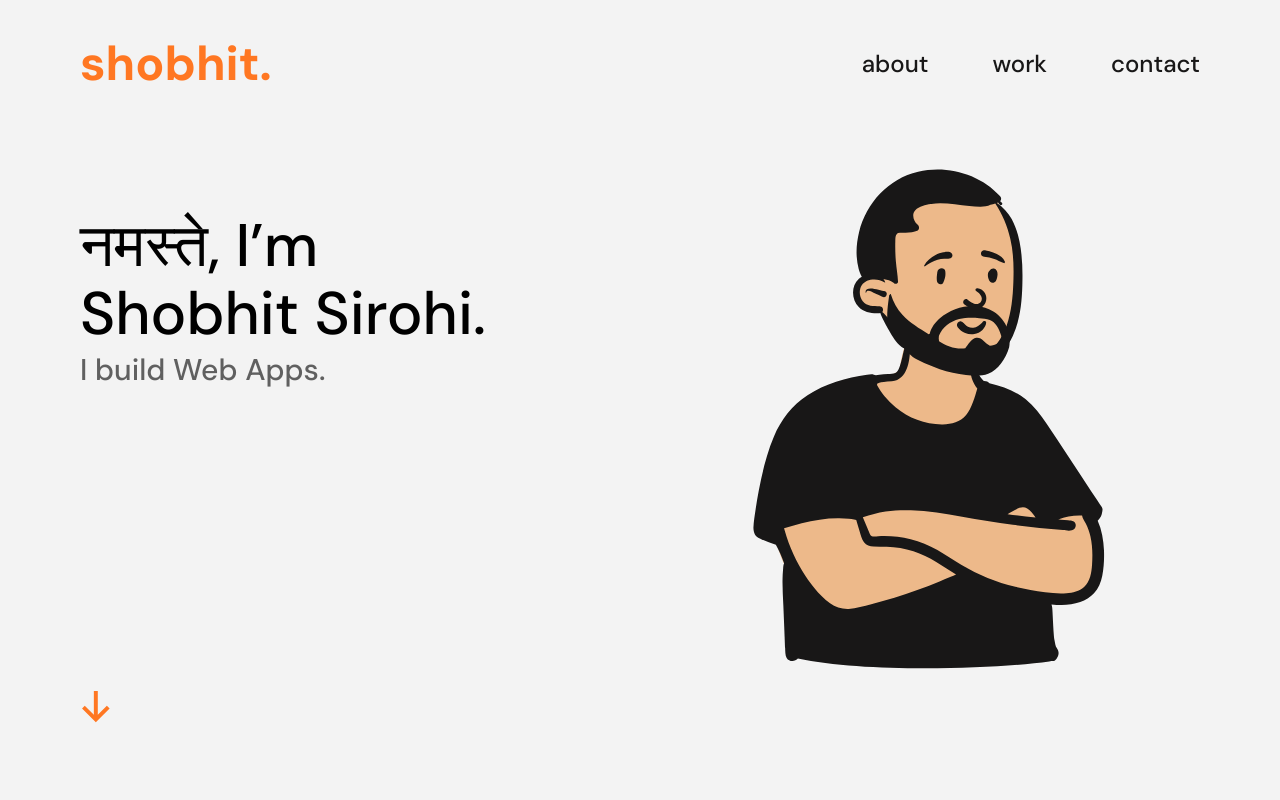
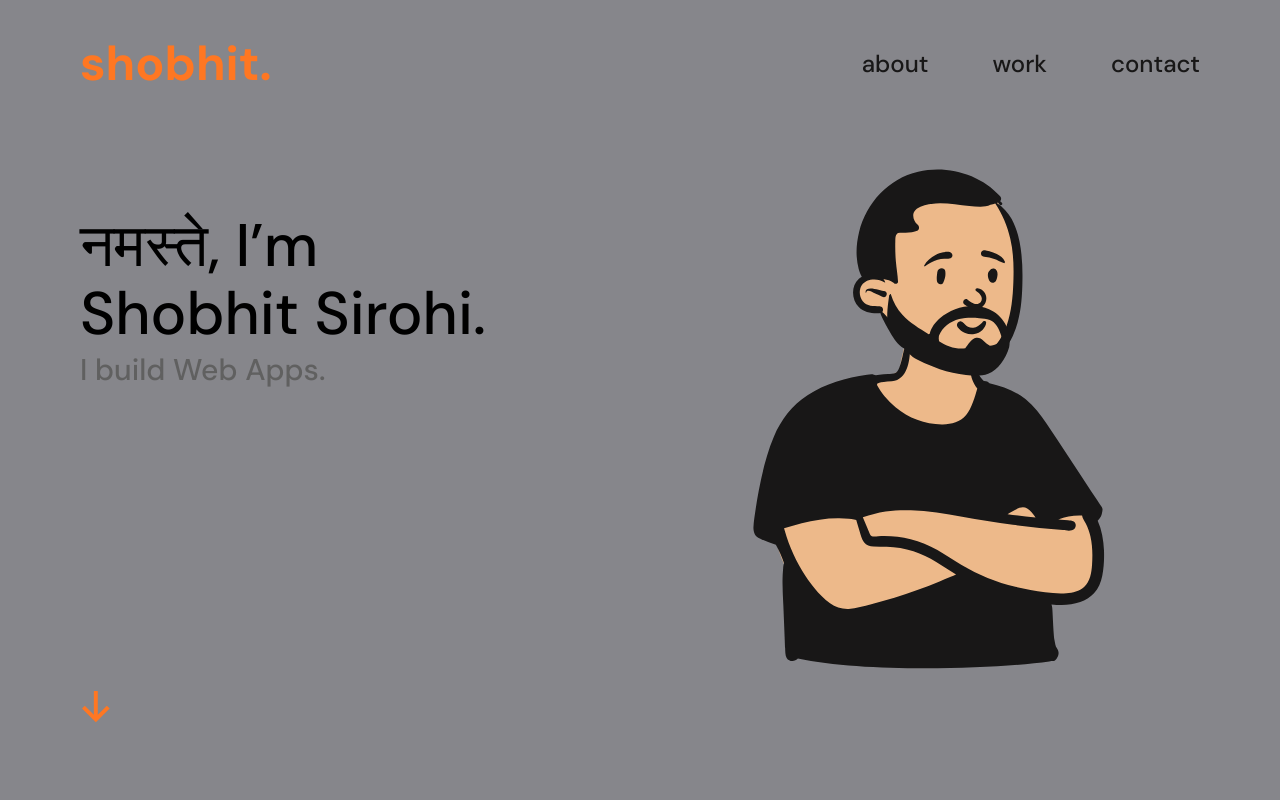
Before and after one commit to shobhit-sirohi/Portfolio, a React (Vite) app: page / in a window 1280 px wide. Shown: the top 800 px of the page. Built offline with nearby package versions, Linux system fonts and the light colour scheme.

Commit message:
grey color update

```diff
--- a/tailwind.config.js
+++ b/tailwind.config.js
@@ -4,7 +4,7 @@ module.exports = {
   theme: {
     extend: {
       colors: {
-        lightgrey: "#f3f3f3",
+        lightgrey: "#86868b",
         headinggrey: "#181717",
         textgrey: "#606060",
         behance: "#105DFB",
```
